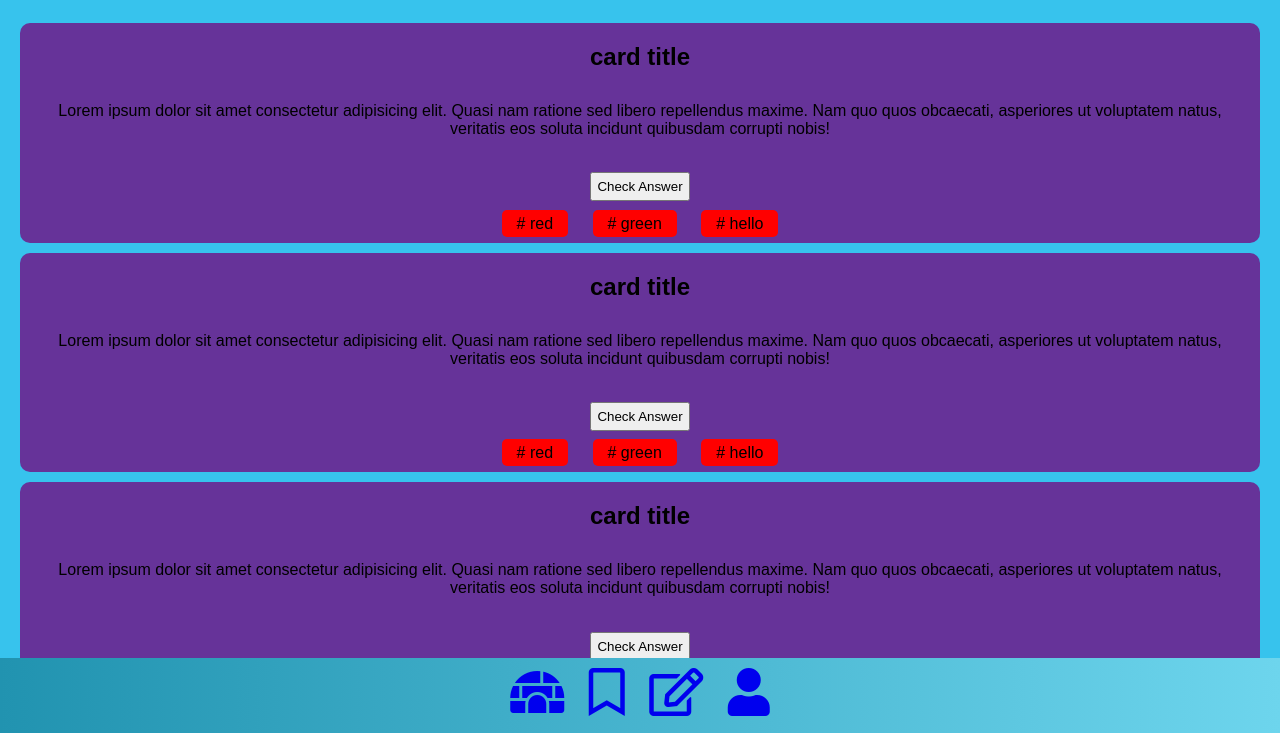
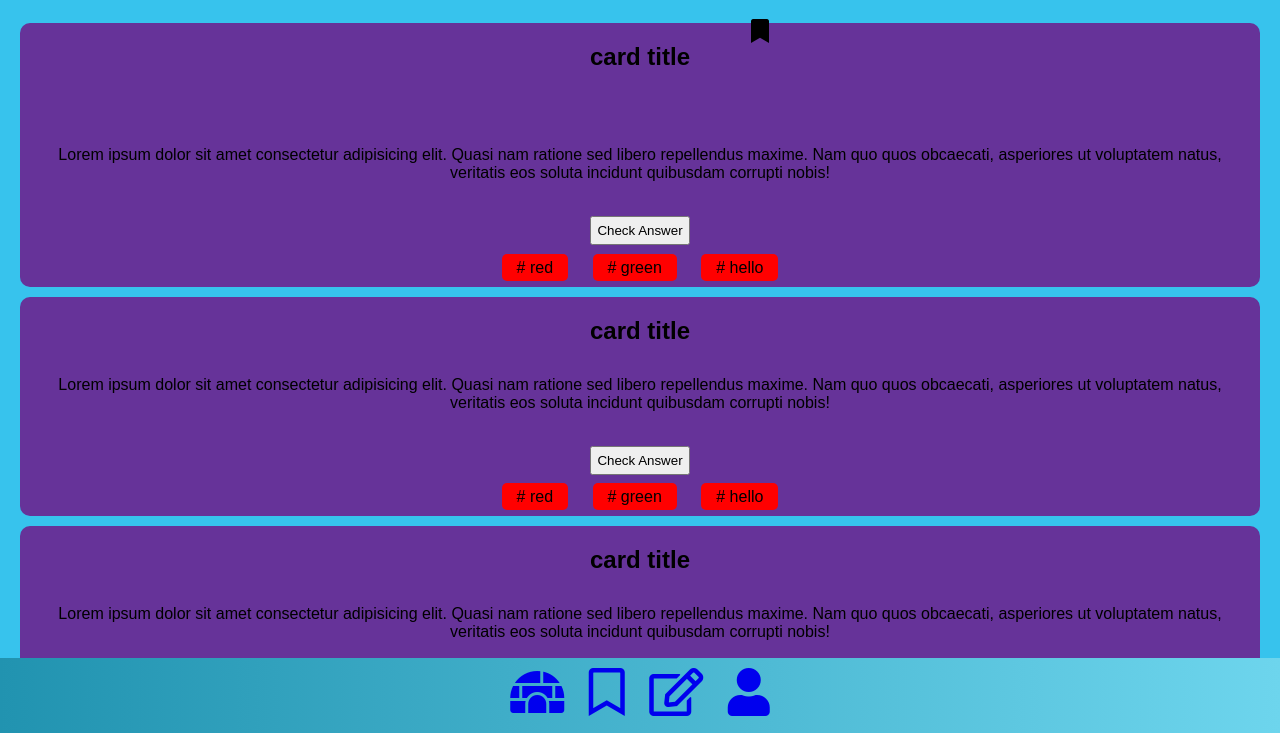
Before and after one commit to ScienceMaster7/Quiz-app, a plain HTML site: page index.html in a window 1280 px wide. Shown: the part 67-800 px from the top of the page. Drawn offline with Linux system fonts and the light colour scheme.

Commit message:
Addition of Bookmark

```diff
--- a/index.html
+++ b/index.html
@@ -20,6 +20,13 @@
     <main class="content">
       <section class="quizcard">
         <h2 class="questionTitle">card title</h2>
+        <i
+          class="
+            quiz-card__bookmark quiz-card__bookmark--toggled
+            fas
+            fa-bookmark
+          "
+        ></i>
         <p class="questionText">
           Lorem ipsum dolor sit amet consectetur adipisicing elit. Quasi nam
           ratione sed libero repellendus maxime. Nam quo quos obcaecati,
--- a/styles/index.css
+++ b/styles/index.css
@@ -15,6 +15,16 @@
   padding: 10px;
   margin: 10px 0 10px 0;
   background: var(--card-color);
+}
+.quiz-card__bookmark {
+  position: relative;
+  font-size: 1.5rem;
+  right: -5em;
+  top: -3em;
+}
+
+.quiz-card__bookmark--toggled:hover {
+  color: aquamarine;
 }
 
 .questionTitle {
```
